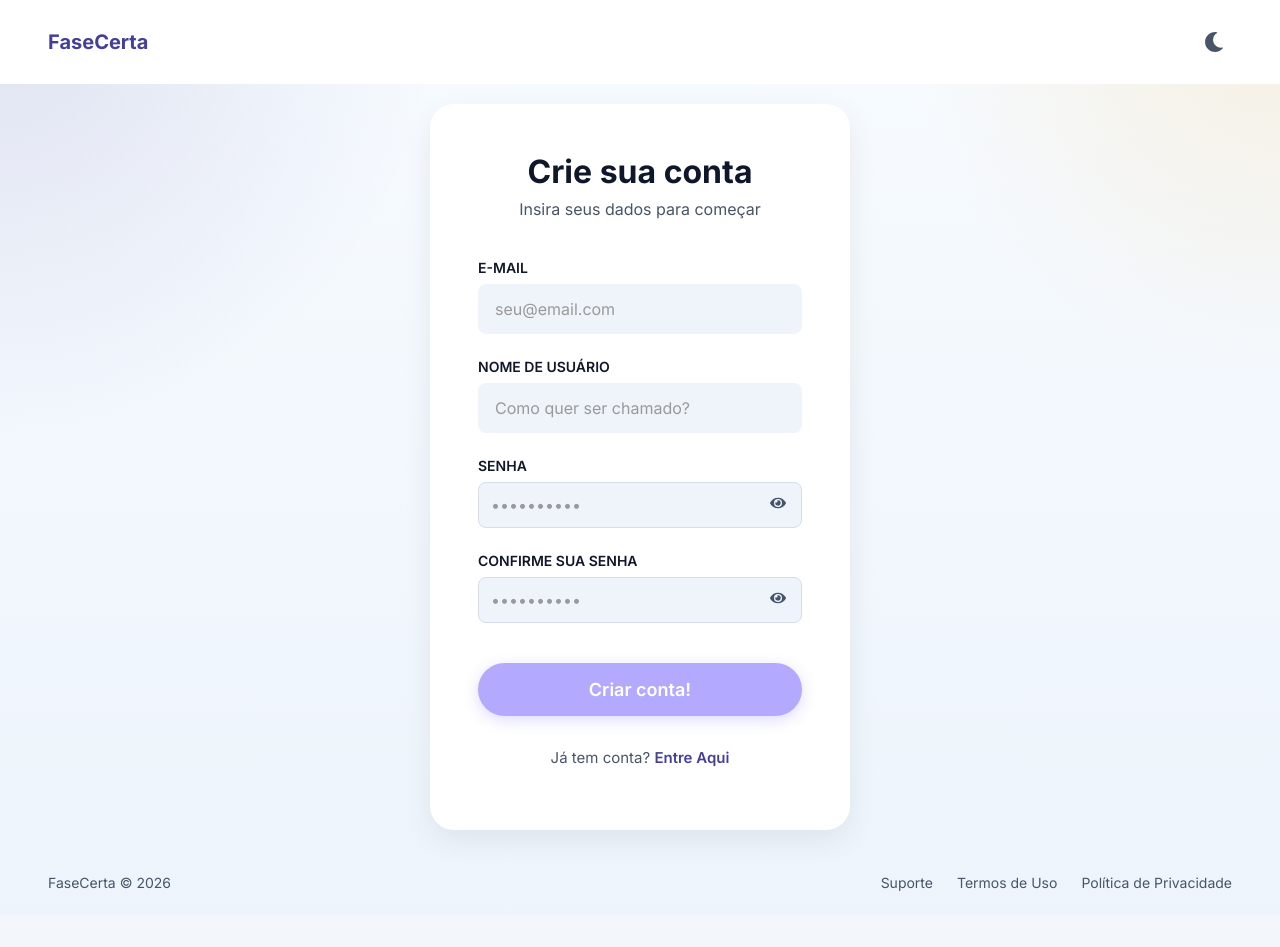
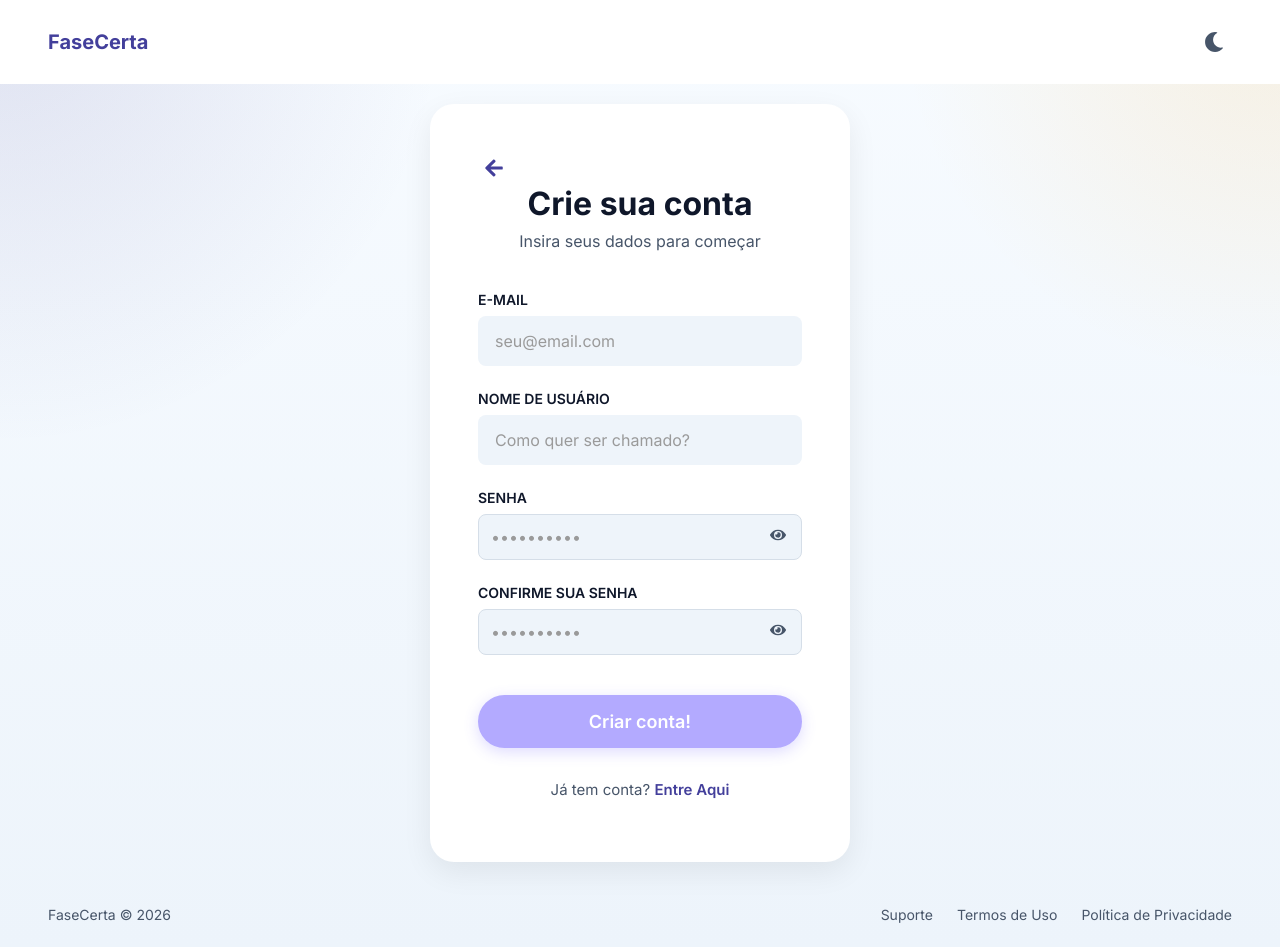
Before and after one commit to CS-PI-2026-FaseCerta/front-end, a React (Create React App) app: page /clientes/novo in a window 1280 px wide. Before the commit the page ends 915 px from the top, so only its background shows below. Built offline with nearby package versions, Linux system fonts and the light colour scheme.

Commit message:
feat-implementação-seta-voltar

```diff
--- a/src/form/pages/UserRegistration/UserRegistration.jsx
+++ b/src/form/pages/UserRegistration/UserRegistration.jsx
@@ -1,11 +1,13 @@
 import React, { useState } from "react";
-import { Link } from "react-router-dom";
-import { FaEye, FaEyeSlash } from "react-icons/fa";
+import { Link, useNavigate } from "react-router-dom";
+import { FaEye, FaEyeSlash, FaArrowLeft } from "react-icons/fa";
 import Header from "../../../global/components/Header/Header.jsx";
 import Footer from "../../../global/components/Footer/Footer.jsx";
 import "../../../auth/pages/login/Login.css";
 
 export default function CadastroUsuario() {
+  const navigate = useNavigate();
+
   const [form, setForm] = useState({
     email: "",
     username: "",
@@ -73,6 +75,9 @@ export default function CadastroUsuario() {
 
       <main className="login-container">
         <div className="login-card">
+          <button onClick={() => navigate(-1)} className="back-button" style={{ background: 'none', border: 'none', cursor: 'pointer' }}>
+            <FaArrowLeft />
+          </button>
           <h2 className="login-card__title">Crie sua conta</h2>
           <p className="login-card__subtitle">Insira seus dados para começar</p>
 
```
